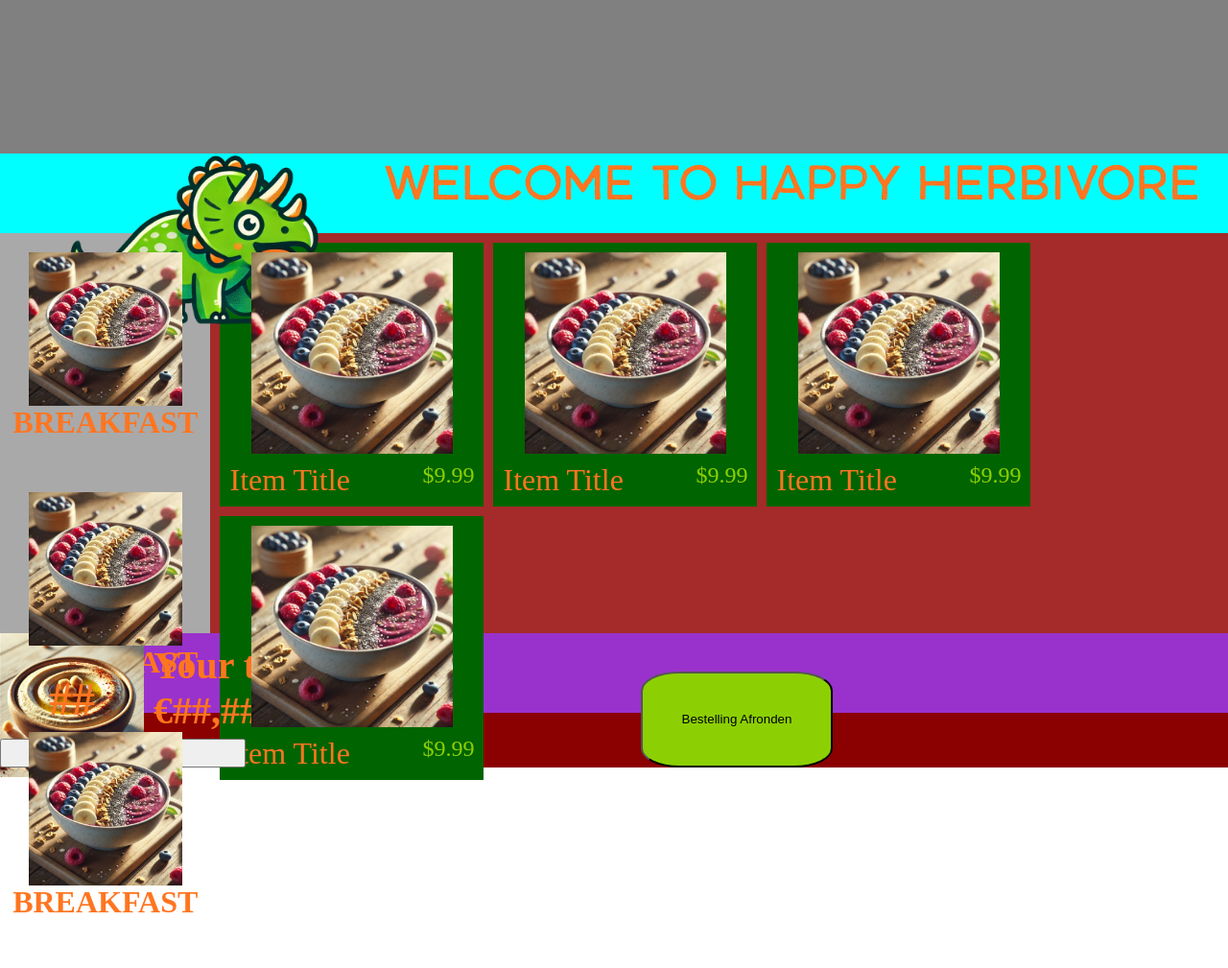
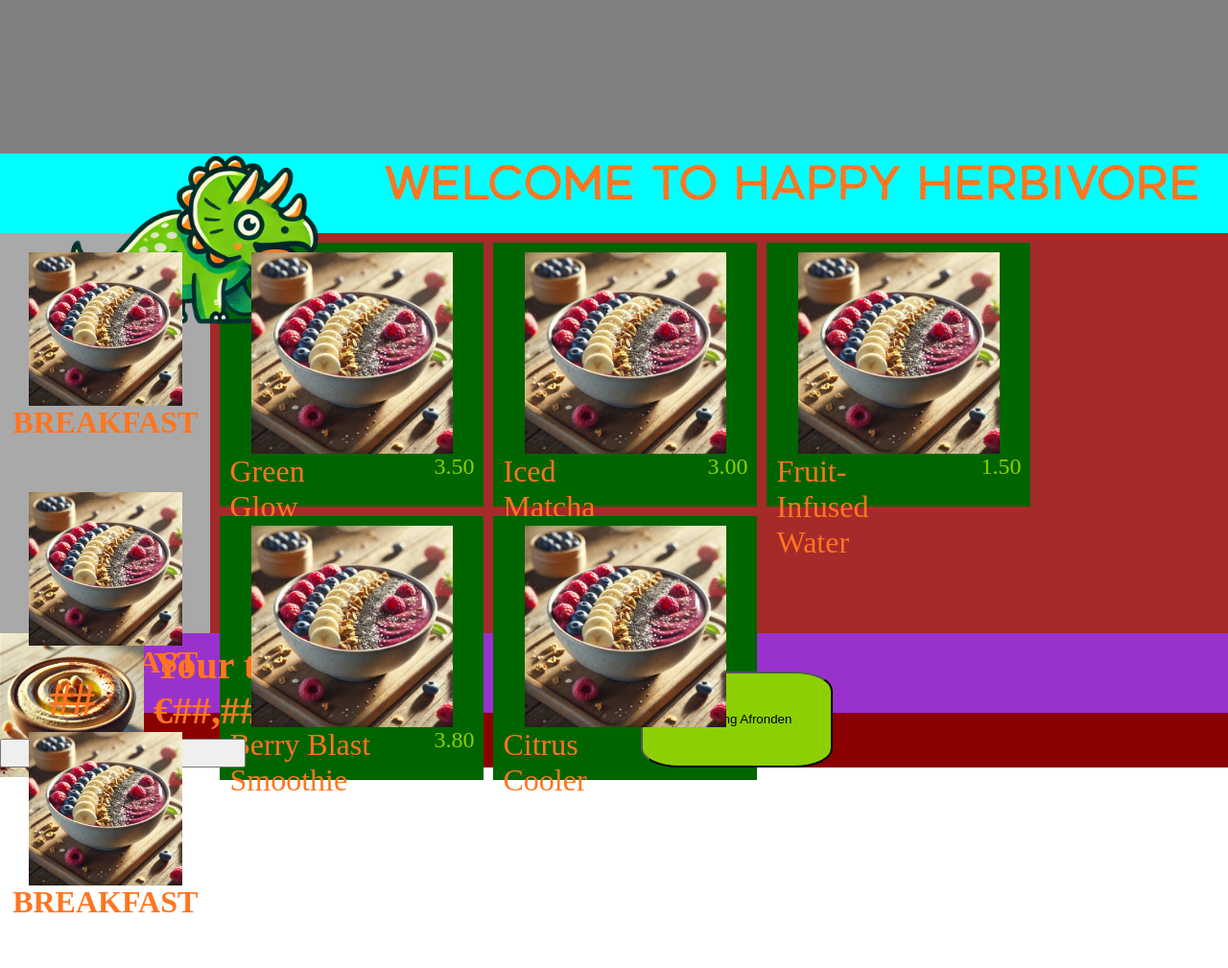
Before and after one commit to JesseHardorff/Kiosk, a PHP site: page /klant-opdracht-module-4/menu.php in a window 1280 px wide. Shown: the top 1009 px of the page at 96% size. Run offline with PHP 8.4, Linux system fonts and the light colour scheme; data comes from the database, SQL or seed files in the repository; some web fonts are replaced.

Commit message:
did loading in products

```diff
--- a/menu.php
+++ b/menu.php
@@ -1,4 +1,8 @@
-<?php include_once 'assets/core/header.php'; ?>
+<?php
+    include_once 'assets/core/header.php';
+    include ('assets/core/connect.php');
+    $cat1 = 6;
+?>
 <main>
     <div id="advert"></div>
     <div id="menu-welcomebar">
@@ -36,26 +40,28 @@
         </nav>
         <!-- </div> -->
         <div id="menu-items">
+        <?php
+                $sqli_prepare = $conn->prepare("SELECT image_id, `name`, `description`, price, kcal FROM products WHERE category_id = ?");
+                if ($sqli_prepare === false) {
+                    echo mysqli_error($con);
+                } else {
+                    $sqli_prepare->bind_param("i", $cat1);
+                    if ($sqli_prepare->execute()) {
+                        $sqli_prepare->store_result();
+                        $sqli_prepare->bind_result($image_id, $product_name, $product_description, $product_price, $product_kcal);
+                        while ($sqli_prepare->fetch()) { // WHILE START
+            ?>
             <div class="item-card">
                 <img src="assets/img/breakfast1.webp" alt="menu" class="item-image">
-                <p class="item-title">Item Title</p>
-                <p class="item-price">$9.99</p>
+                <p class="item-title"><?= $product_name ?></p>
+                <p class="item-price"><?= $product_price ?></p>
             </div>
-            <div class="item-card">
-                <img src="assets/img/breakfast1.webp" alt="menu" class="item-image">
-                <p class="item-title">Item Title</p>
-                <p class="item-price">$9.99</p>
-            </div>
-            <div class="item-card">
-                <img src="assets/img/breakfast1.webp" alt="menu" class="item-image">
-                <p class="item-title">Item Title</p>
-                <p class="item-price">$9.99</p>
-            </div>
-            <div class="item-card">
-                <img src="assets/img/breakfast1.webp" alt="menu" class="item-image">
-                <p class="item-title">Item Title</p>
-                <p class="item-price">$9.99</p>
-            </div>
+            <?php
+                        }
+                    }
+                    $sqli_prepare->close();
+                }
+            ?>
         </div>
     </div>
     <div id="footer">
```
